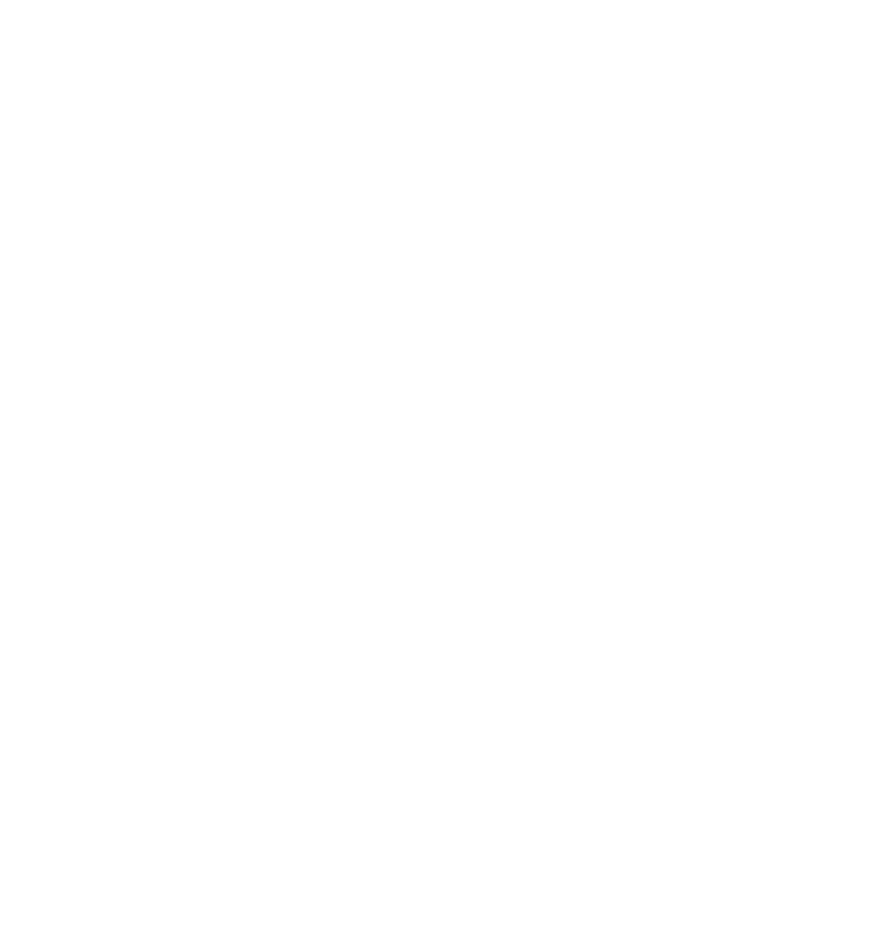
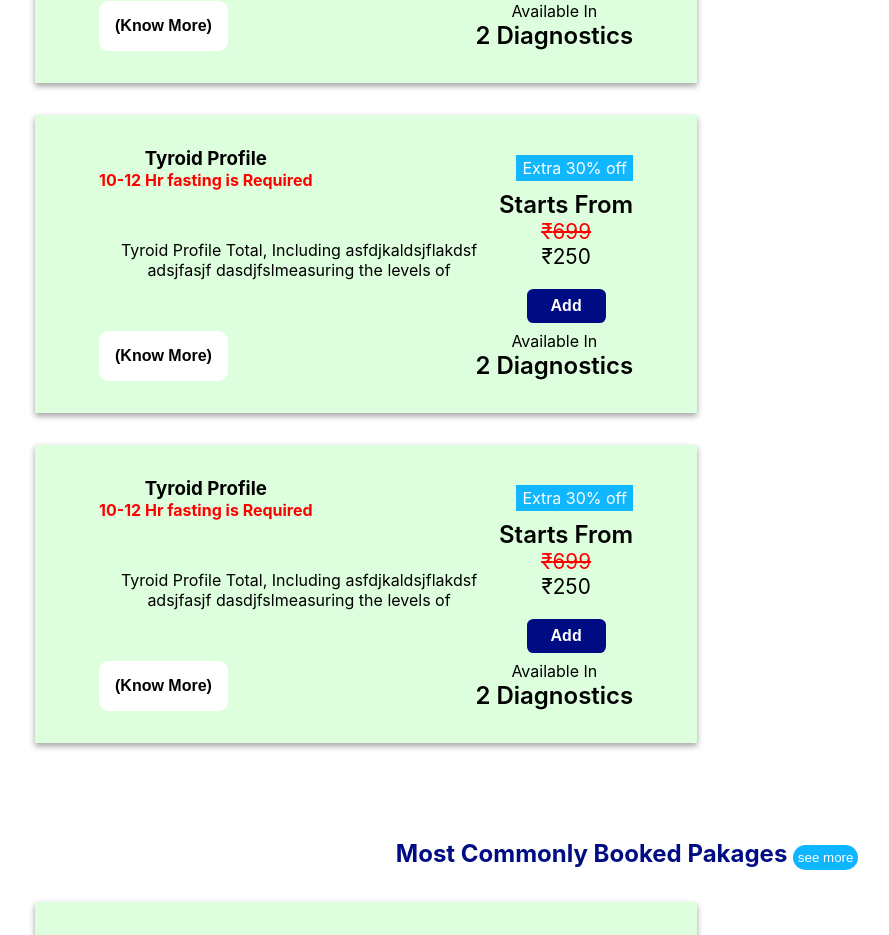
Before and after one commit to Ankitsinghchadda/Health-app, a React (Create React App) app: page / in a window 1280 px wide. Shown: the part 1419-2354 px from the top of the page, without its empty margins (13-902 px from the left). Before the commit the page ends 1218 px from the top, so only its background shows below. Built offline with nearby package versions, Linux system fonts and the light colour scheme.

Commit message:
First Page Update

```diff
--- a/src/First/LandingPage.css
+++ b/src/First/LandingPage.css
@@ -25,6 +25,7 @@
     background-color: #000C83;
     color: white;
     font-weight: bold;
+    cursor: pointer;
 }
 
 .second_section {
@@ -108,3 +109,18 @@
     /* margin: 1rem 2rem; */
     padding: 2rem;
 }
+
+.fifth_section_heading>button {
+    border-radius: 0.8rem;
+    border: none;
+    color: white;
+    padding: 0.3rem;
+    background-color: #0EB6FF;
+}
+
+.labtest_cards {
+    display: flex;
+    justify-content: space-between;
+    align-items: center;
+    flex-wrap: wrap;
+}
--- a/src/First/Landingpage.tsx
+++ b/src/First/Landingpage.tsx
@@ -2,6 +2,7 @@ import React from "react";
 import "./LandingPage.css";
 import Slider from "../components/Slider";
 import CircleImage from "../components/CircleImage";
+import LabTestCards from "../components/LabTestCards";
 
 const Landingpage = () => {
   return (
@@ -63,7 +64,61 @@ const Landingpage = () => {
       </div>
       <div className="fifth_section">
         <div className="fifth_section_heading">
-          Most Commonly Booked Test <button>see more</button>
+          Most Commonly Booked Tests <button>see more</button>
+        </div>
+        <div className="labtest_cards">
+          <LabTestCards
+            heading="Tyroid Profile"
+            requirement="10-12 Hr fasting is Required"
+            offPercentage="30"
+            description="Tyroid Profile Total, Including measuring the levels of "
+            previousPrice="699"
+            currentPrice="250"
+            diagnostics="2"
+          />
+          <LabTestCards
+            heading="Tyroid Profile"
+            requirement="10-12 Hr fasting is Required"
+            offPercentage="30"
+            description="Tyroid Profile Total, Including asfdjkaldsjflakdsf adsjfasjf dasdjfslmeasuring the levels of "
+            previousPrice="699"
+            currentPrice="250"
+            diagnostics="2"
+          />
+          <LabTestCards
+            heading="Tyroid Profile"
+            requirement="10-12 Hr fasting is Required"
+            offPercentage="30"
+            description="Tyroid Profile Total, Including asfdjkaldsjflakdsf adsjfasjf dasdjfslmeasuring the levels of "
+            previousPrice="699"
+            currentPrice="250"
+            diagnostics="2"
+          />
+        </div>
+      </div>
+      <div className="fifth_section">
+        <div className="fifth_section_heading">
+          Most Commonly Booked Pakages <button>see more</button>
+        </div>
+        <div className="labtest_cards">
+          <LabTestCards
+            heading="Tyroid Profile"
+            requirement="10-12 Hr fasting is Required"
+            offPercentage="30"
+            description="Tyroid Profile Total, Including asfdjkaldsjflakdsf adsjfasjf dasdjfslmeasuring the levels of "
+            previousPrice="699"
+            currentPrice="250"
+            diagnostics="2"
+          />
+          <LabTestCards
+            heading="Tyroid Profile"
+            requirement="10-12 Hr fasting is Required"
+            offPercentage="30"
+            description="Tyroid Profile Total, Including asfdjkaldsjflakdsf adsjfasjf dasdjfslmeasuring the levels of "
+            previousPrice="699"
+            currentPrice="250"
+            diagnostics="2"
+          />
         </div>
       </div>
     </div>
--- a/src/components/CircleImage.css
+++ b/src/components/CircleImage.css
@@ -9,7 +9,7 @@
     height: 8rem;
     width: 8rem;
     border-radius: 50%;
-    background-color: navajowhite;
+    background-color: #8EB9D3;
     text-align: center;
     padding: 0.5rem;
 }
--- a/src/components/HeaderOptions.css
+++ b/src/components/HeaderOptions.css
@@ -1,7 +1,7 @@
 .header__options {
     text-align: center;
     margin-right: 30px;
-    color: rgb(121, 118, 118);
+    color: rgb(82, 82, 82);
 }
 
 .header__options p {
--- /dev/null
+++ b/src/components/LabTestCard.css
@@ -0,0 +1,80 @@
+.labtest_card {
+    margin: 1rem;
+    padding: 2rem 4rem;
+    background-color: #deffde;
+    box-shadow: 0 3px 6px rgba(0, 0, 0, 0.16), 0 3px 6px rgba(0, 0, 0, 0.23);
+
+}
+
+.card_firstSection,
+.card_secondSection,
+.card_thirdSection {
+    display: flex;
+    justify-content: space-between;
+    align-items: center;
+}
+
+
+.card_heading>h3,
+.card_heading>h4 {
+    margin: 0;
+}
+
+.card_offer {
+    background-color: #10B7FF;
+    padding: 0.2rem 0.4rem;
+    color: white;
+}
+
+.card_price {
+    display: flex;
+    flex-direction: column;
+    align-items: center;
+}
+
+.card_description {
+    width: 25rem;
+}
+
+.card_price>h3,
+.card_availabity>h3 {
+    font-size: 1.5rem;
+    margin: 0;
+    font-weight: 600;
+}
+
+.card_price>span {
+    font-size: 1.3rem;
+}
+
+.labtest_addButton {
+    font-size: 1rem;
+    border: none;
+    border-radius: 0.4rem;
+    padding: 0.5rem 1.5rem;
+    background-color: #000C83;
+    color: white;
+    font-weight: bold;
+    margin-bottom: 0.5rem;
+    cursor: pointer;
+}
+
+.card_availabity {
+    text-align: center;
+}
+
+.card_knowMore {
+    font-size: 1rem;
+    border: none;
+    padding: 1rem;
+    font-weight: bold;
+    border-radius: 0.6rem;
+    cursor: pointer;
+    background-color: rgb(255, 255, 255);
+}
+
+.card_knowMore:hover {
+    box-shadow: 0 3px 6px rgba(0, 0, 0, 0.16), 0 3px 6px rgba(0, 0, 0, 0.23);
+
+
+}
--- /dev/null
+++ b/src/components/LabTestCards.tsx
@@ -0,0 +1,40 @@
+import React from "react";
+import "./LabTestCard.css";
+const LabTestCards = (props: any) => {
+  return (
+    <div className="labtest_card">
+      <div className="card_firstSection">
+        <div className="card_heading">
+          <h3>{props.heading}</h3>
+          <h4 style={{ color: "red" }}>{props.requirement}</h4>
+        </div>
+        <div className="card_offer">Extra {props.offPercentage}% off</div>
+      </div>
+      <div className="card_secondSection">
+        <div className="card_description">
+          <p>{props.description}</p>
+        </div>
+        <div className="card_price">
+          <h3>Starts From</h3>
+          <span style={{ color: "red", textDecoration: "line-through" }}>
+            ₹{props.previousPrice}
+          </span>
+          <span> ₹{props.currentPrice}</span>
+          <br />
+          <button className="labtest_addButton">Add</button>
+        </div>
+      </div>
+      <div className="card_thirdSection">
+        <button className="card_knowMore">
+          {"("}Know More{")"}
+        </button>
+        <div className="card_availabity">
+          <span>Available In</span>
+          <h3>{props.diagnostics} Diagnostics</h3>
+        </div>
+      </div>
+    </div>
+  );
+};
+
+export default LabTestCards;
```
